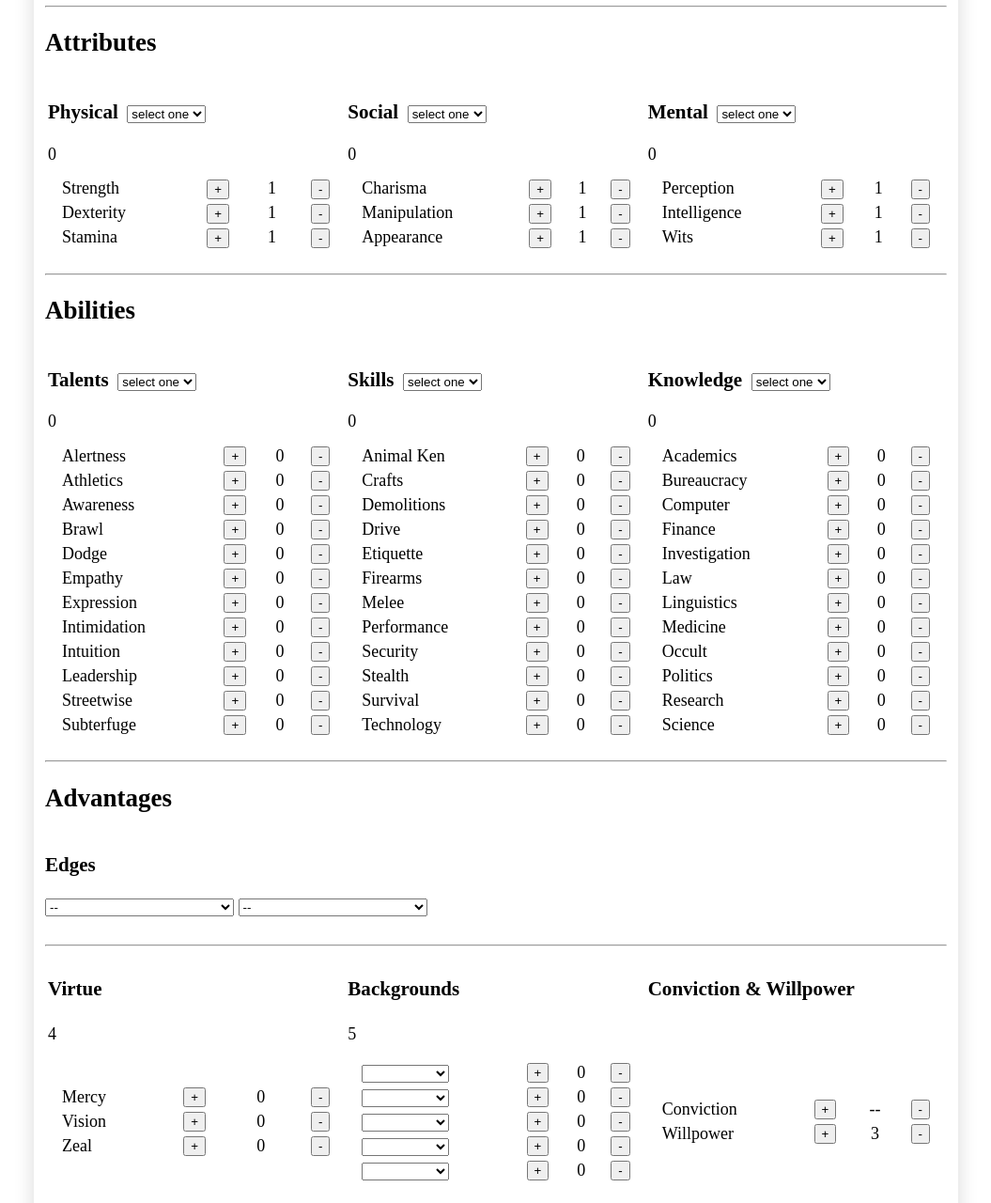
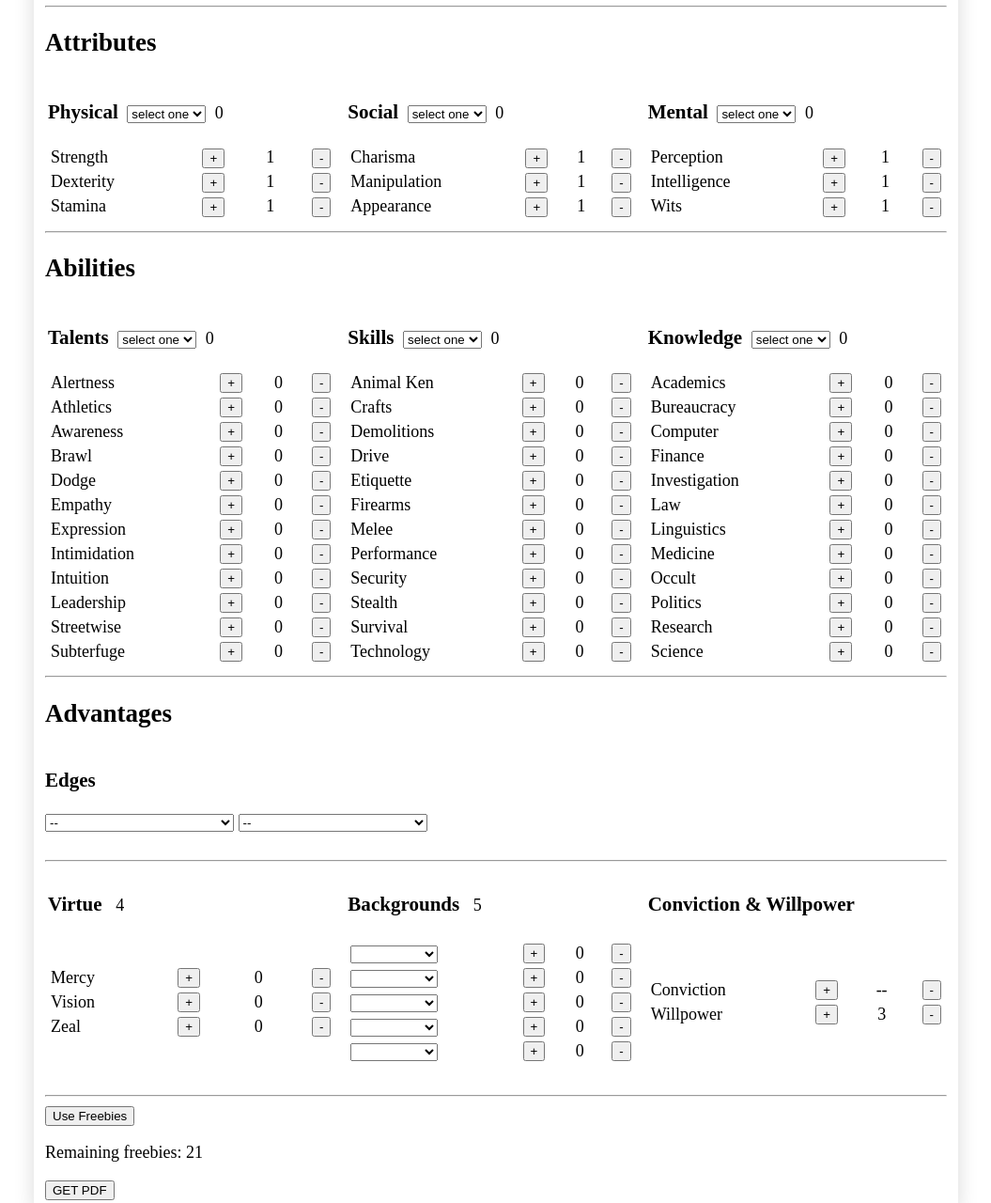
Before and after one commit to Salemslots/Salemslots.github.io, a website: page hunter.html in a window 1280 px wide. Shown: the part 288-1568 px from the top of the page at 94% size, without its empty margins (112-1167 px from the left). Drawn offline with Linux system fonts and the light colour scheme; a script that the page names is missing.

Commit message:
last push for today (once again, new stlye)

```diff
--- a/hunter.html
+++ b/hunter.html
@@ -61,7 +61,7 @@
     <h2>Attributes</h2>
     <div id="attri">
       <table class="full">
-        <td>
+        <td style="padding-right: 12px;">
           <h3>Physical</h3>
           <select class="phyprio" name="phyprio">
             <option value="0" selected>select one</option>
@@ -93,7 +93,7 @@
           </table>
         </td>
 
-        <td>
+        <td style="padding-right: 12px;">
           <h3>Social</h3>
           <select class="socprio" name="socprio">
             <option value="0" selected>select one</option>
@@ -164,7 +164,7 @@
     <h2>Abilities</h2>
     <div id="abili">
       <table class="full">
-        <td>
+        <td style="padding-right: 12px;">
           <h3>Talents</h3>
           <select class="talentsPrio" name="talentsPrio">
             <option value="0" selected>select one</option>
@@ -248,7 +248,7 @@
           </table>
         </td>
 
-        <td>
+        <td style="padding-right: 12px;">
           <h3>Skills</h3>
           <select class="skillPrio" name="skillprio">
             <option value="0" selected>select one</option>
@@ -439,27 +439,18 @@
       <tr>
         <td>
           <h3>Virtue</h3>
+          <div id="virtuetext">4</div>
         </td>
         <td>
           <h3>Backgrounds</h3>
+          <div id="backtext">5</div>
         </td>
         <td>
           <h3>Conviction & Willpower</h3>
         </td>
       </tr>
 
-      <tr>
-        <td>
-          <div id="virtuetext">4</div>
-        </td>
-        <td>
-          <div id="backtext">5</div>
-        </td>
-        <td>
-        </td>
-      </tr>
-
-      <td>
+      <td style="padding-right: 12px;">
         <div id="virtues">
           <table class="third">
             <tr>
@@ -484,7 +475,7 @@
         </div>
 
       </td>
-      <td>
+      <td style="padding-right: 12px;">
         <div id="backgrounds">
           <table class="third">
             <tr>
--- a/main.css
+++ b/main.css
@@ -54,7 +54,6 @@
 
 .third{
   table-layout: auto;
-  padding: 12px;
 }
 
 .third td{
@@ -74,3 +73,8 @@
   display: inline-block;
   padding-right: 5px;
 }
+
+#phytext, #soctext, #mentext, #taltext, #skilltext, #knowtext, #virtuetext, #backtext{
+  display: inline-block;
+  padding-left: 5px;
+}
```
